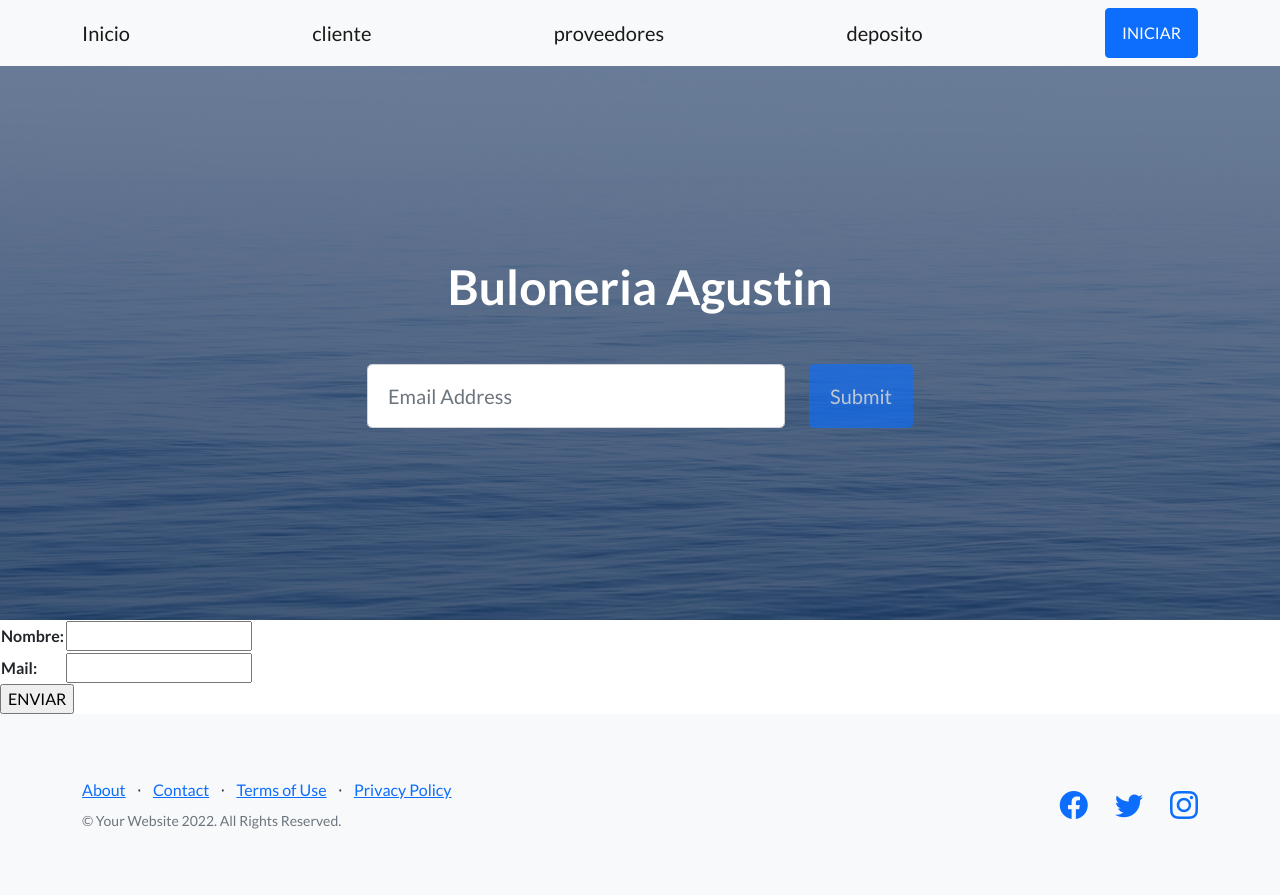
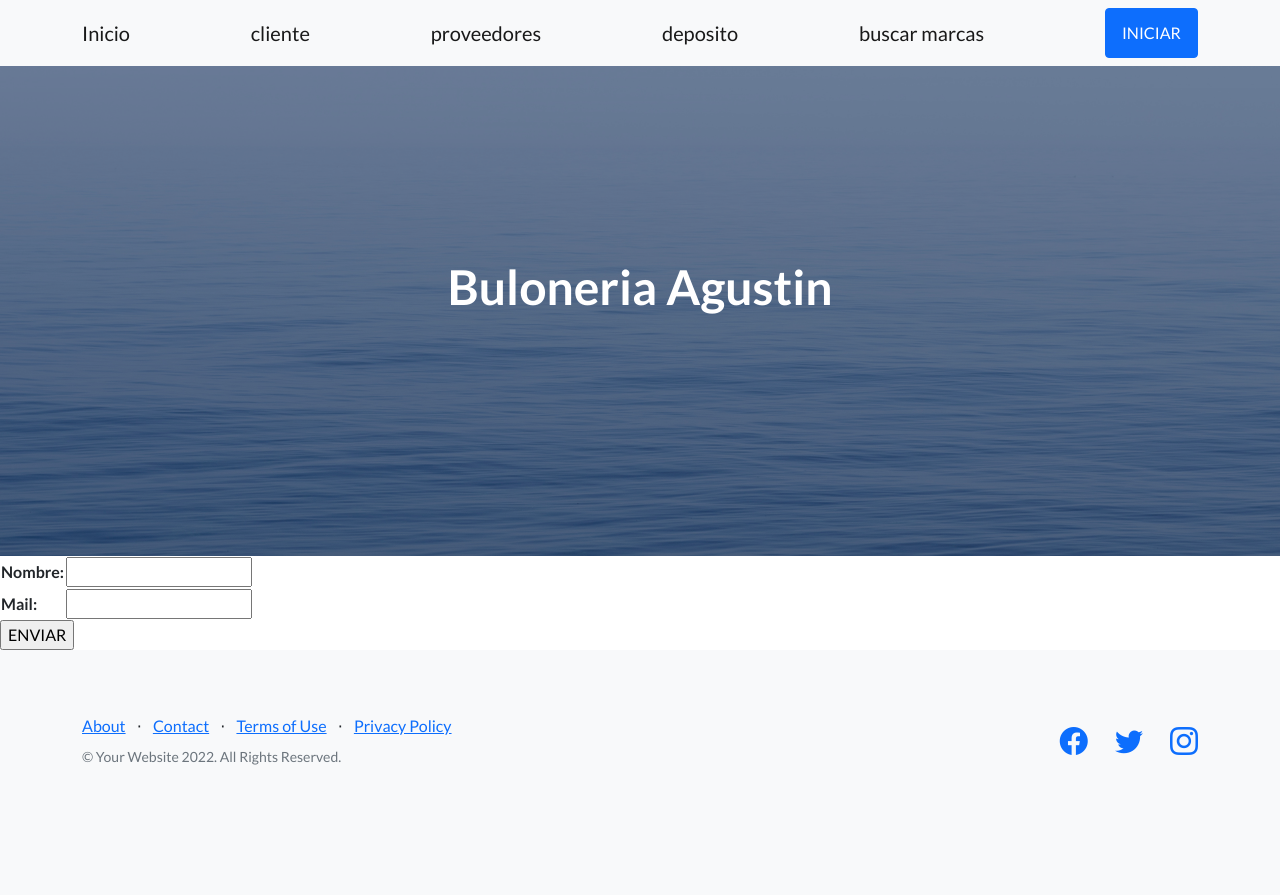
Before and after one commit to AdornoAgus/Tercera-Pre-Entrega-Adorno, a Django app: page /inicio/cliente in a window 1280 px wide. After the commit the page ends 765 px from the top, so only its background shows below. Run offline with Django 4.2, Linux system fonts and the light colour scheme; some libraries are stand-ins or nearby versions.

```diff
--- a/mi_buloneria/models.py
+++ b/mi_buloneria/models.py
@@ -25,4 +25,4 @@ class Deposito(models.Model):
     marca = models.CharField(max_length=200)
 
     def __str__(self):
-        return f"Se han guardado {self.item} del item {self.item} ha sido registrado dentro de la base de datos"
+        return f"Se han guardado {self.cantidad} del item: {self.item} "
--- a/mi_buloneria/template/padre.html
+++ b/mi_buloneria/template/padre.html
@@ -24,6 +24,7 @@
                 <a class="navbar-brand" href="{% url 'cliente' %}">cliente</a>
                 <a class="navbar-brand" href="{% url 'proveedores' %}">proveedores</a>
                 <a class="navbar-brand" href="{% url 'deposito' %}">deposito</a>
+                <a class="navbar-brand" href="{% url 'buscador' %}">buscar marcas</a>
                 <a class="btn btn-primary" href="#nadaaun">INICIAR</a>
             </div>
         </nav>
@@ -43,33 +44,7 @@
                             <!-- To make this form functional, sign up at-->
                             <!-- https://startbootstrap.com/solution/contact-forms-->
                             <!-- to get an API token!-->
-                            <form class="form-subscribe" id="contactForm" data-sb-form-api-token="API_TOKEN">
-                                <!-- Email address input-->
-                                <div class="row">
-                                    <div class="col">
-                                        <input class="form-control form-control-lg" id="emailAddress" type="email" placeholder="Email Address" data-sb-validations="required,email" />
-                                        <div class="invalid-feedback text-white" data-sb-feedback="emailAddress:required">Email Address is required.</div>
-                                        <div class="invalid-feedback text-white" data-sb-feedback="emailAddress:email">Email Address Email is not valid.</div>
-                                    </div>
-                                    <div class="col-auto"><button class="btn btn-primary btn-lg disabled" id="submitButton" type="submit">Submit</button></div>
-                                </div>
-                                <!-- Submit success message-->
-                                <!---->
-                                <!-- This is what your users will see when the form-->
-                                <!-- has successfully submitted-->
-                                <div class="d-none" id="submitSuccessMessage">
-                                    <div class="text-center mb-3">
-                                        <div class="fw-bolder">Form submission successful!</div>
-                                        <p>To activate this form, sign up at</p>
-                                        <a class="text-white" href="https://startbootstrap.com/solution/contact-forms">https://startbootstrap.com/solution/contact-forms</a>
-                                    </div>
-                                </div>
-                                <!-- Submit error message-->
-                                <!---->
-                                <!-- This is what your users will see when there is-->
-                                <!-- an error submitting the form-->
-                                <div class="d-none" id="submitErrorMessage"><div class="text-center text-danger mb-3">Error sending message!</div></div>
-                            </form>
+
                         </div>
                     </div>
                 </div>
--- a/mi_buloneria/template/resultadodepo.html
+++ b/mi_buloneria/template/resultadodepo.html
@@ -1,4 +1,7 @@
 
+{% extends "padre.html" %}
+    {% load static %}
+{% block contenido %}
 
 
 <p>Estamos buscando item de la marca: {{marca}}</p>
@@ -20,3 +23,5 @@
 {% endif %}
 
 <p style="color: red;">{{respuesta}}</p>
+
+{% endblock %}
--- a/mi_buloneria/urls.py
+++ b/mi_buloneria/urls.py
@@ -9,5 +9,6 @@ urlpatterns = [
     path('proveedores',views.proveedor, name='proveedores'),
     path('deposito',views.deposito_, name='deposito'),
     path('cliente',views.cliente, name='cliente'),
-    path('buscar',views.buscar),
+    path('buscar',views.buscar, name='buscador'),
+
 ]
--- a/mi_buloneria/views.py
+++ b/mi_buloneria/views.py
@@ -5,9 +5,6 @@ from mi_buloneria.models import *
 from mi_buloneria.forms import *
 
 # Create your views here.
-
-#def inicio(request):
-#    return render(request, 'template/inicio.html')
 
 def inicio(self):
     miHtml=open("mi_buloneria/template/inicio.html")
@@ -67,8 +64,9 @@ def deposito_(request):
     return render(request, "deposito.html", {"mi_formulario":mi_formulario})
 
 def buscar(request):
-    if request.GET["marca"]:
-        marca = request.GET['marca']
+    busca=open("buscador.html")
+    marca = request.GET['marca']
+    if marca:
         depo_= Deposito.objects.filter(marca__icontains= marca)
         return render(request, "resultadodepo.html", {"item":depo_ , "marca":marca})
 
```
Also changed, not shown: mi_buloneria/template/buscador.html (added, +13 -0 lines), mi_buloneria/template/inicio.html (+0 -8 lines), db.sqlite3.
